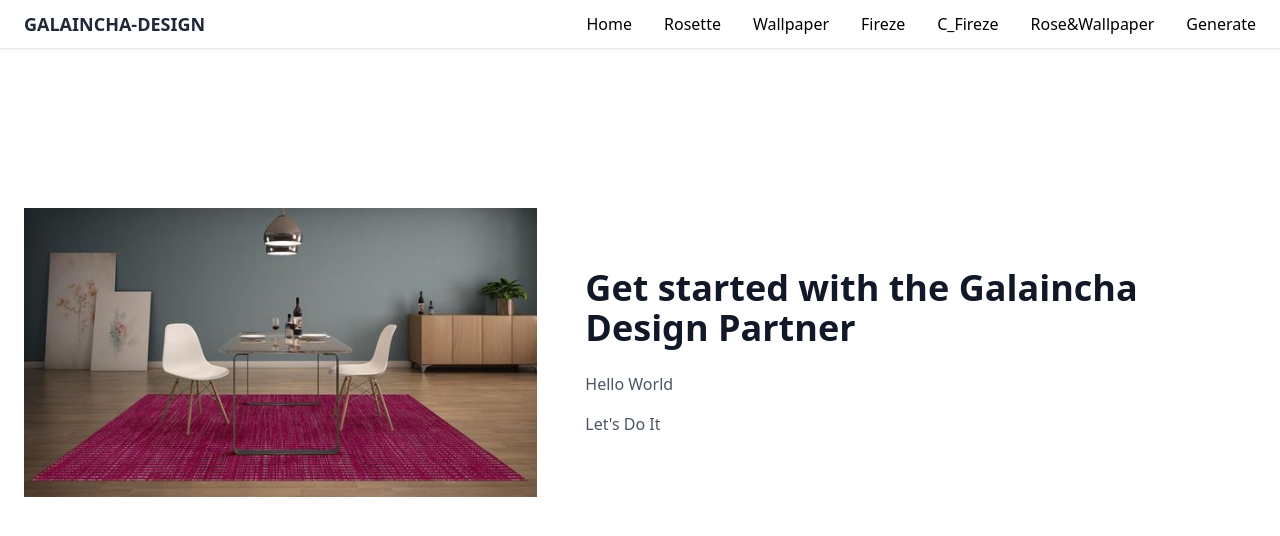
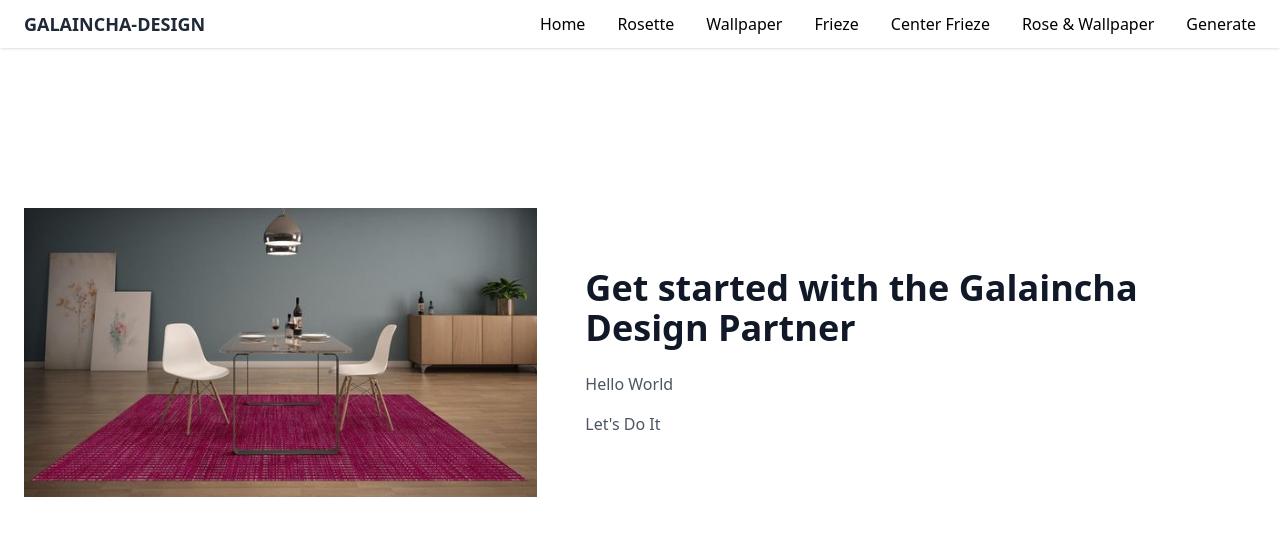
Before and after one commit to surajniroula789/rug-Frontend, a React (Vite) app: page / in a window 1280 px wide. Shown: the top 536 px of the page. Built offline with nearby package versions, Linux system fonts and the light colour scheme.

Commit message:
LICENSE Added

```diff
--- a/src/components/Header.jsx
+++ b/src/components/Header.jsx
@@ -20,9 +20,9 @@ const Header = () => {
                 { to: "/home", label: "Home" },
                 { to: "/rosette", label: "Rosette" },
                 { to: "/wallpaper", label: "Wallpaper" },
-                { to: "/fireze", label: "Fireze" },
-                { to: "/c-fireze", label: "C_Fireze" },
-                { to: "/combined", label: "Rose&Wallpaper" },
+                { to: "/fireze", label: "Frieze" },
+                { to: "/c-fireze", label: "Center Frieze" },
+                { to: "/combined", label: "Rose & Wallpaper" },
                 { to: "/finale", label: "Generate" },
               ].map(({ to, label }) => (
                 <li key={to}>
```
Also changed, not shown: 2 other files (tests, documents, lock files or other folders).
